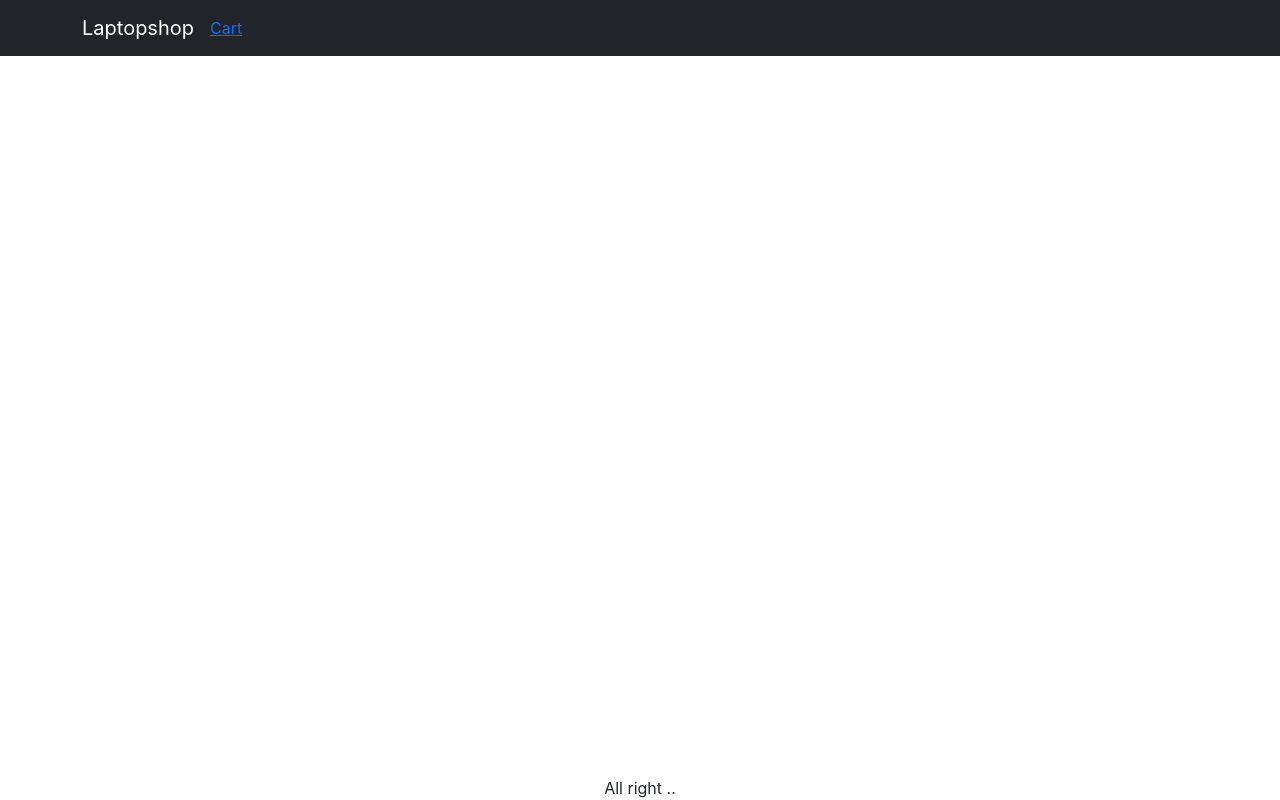
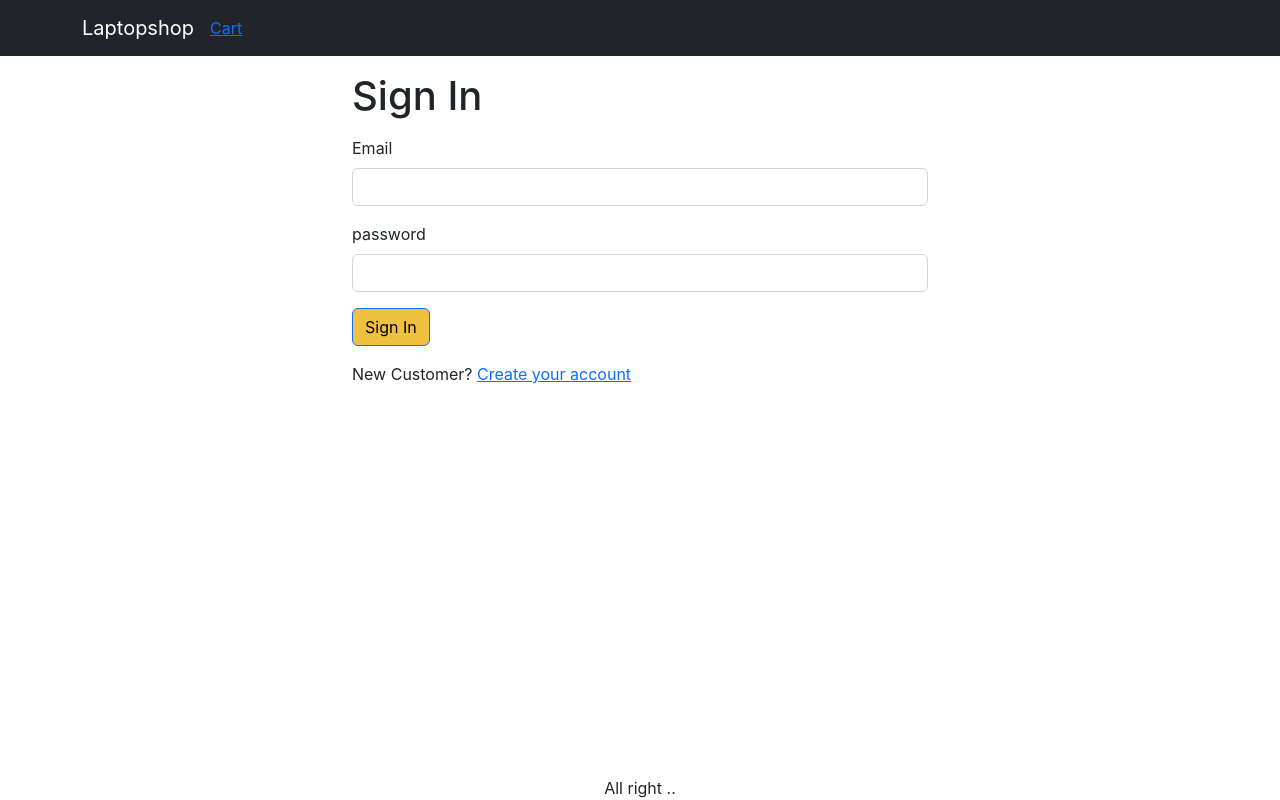
Before and after one commit to PhamTrungHai/onlineshop, a React (Create React App) app in the folder frontend/: page /signin in a window 1280 px wide. Built offline with nearby package versions, Linux system fonts and the light colour scheme.

Commit message:
SignInScreen create

```diff
--- a/frontend/src/App.js
+++ b/frontend/src/App.js
@@ -9,6 +9,7 @@
 import { useContext } from 'react';
 import { Store } from './Store';
 import CartScreen from './screens/CartScreen';
+import SignInScreen from './screens/SignInScreen';
 
 function App() {
   const { state } = useContext(Store);
@@ -40,9 +41,10 @@
         <main>
           <Container className="mt-3">
             <Routes>
+              <Route path="/product/:slug" element={<ProducScreen />} />
               <Route path="/" element={<HomeScreen />} />
               <Route path="/cart" element={<CartScreen />} />
-              <Route path="/product/:slug" element={<ProducScreen />} />
+              <Route path="/signin" element={<SignInScreen />} />
             </Routes>
           </Container>
         </main>
--- a/frontend/src/index.css
+++ b/frontend/src/index.css
@@ -43,3 +43,6 @@
 .img-thumbnail {
   height: 80px;
 }
+.small-container {
+  max-width: 600px;
+}
--- /dev/null
+++ b/frontend/src/screens/SignInScreen.js
@@ -0,0 +1,36 @@
+import { useLocation, Link } from 'react-router-dom';
+import Container from 'react-bootstrap/Container';
+import Form from 'react-bootstrap/Form';
+import Button from 'react-bootstrap/Button';
+import { Helmet } from 'react-helmet-async';
+
+export default function SignInScreen() {
+  const { search } = useLocation();
+  const redirectInUrl = new URLSearchParams(search).get('redirect');
+  const redirect = redirectInUrl ? redirectInUrl : '/';
+  return (
+    <Container className="small-container">
+      <Helmet>
+        <title>Sign In</title>
+      </Helmet>
+      <h1 className="my-3">Sign In</h1>
+      <Form>
+        <Form.Group className="mb-3" controlId="email">
+          <Form.Label>Email</Form.Label>
+          <Form.Control type="email" required />
+        </Form.Group>
+        <Form.Group className="mb-3" controlId="password">
+          <Form.Label>password</Form.Label>
+          <Form.Control type="password" required />
+        </Form.Group>
+        <div className="mb-3">
+          <Button type="submit">Sign In</Button>
+        </div>
+        <div className="mb-3">
+          New Customer?{' '}
+          <Link to={`/signup?redirect=${redirect}`}>Create your account</Link>
+        </div>
+      </Form>
+    </Container>
+  );
+}
```
